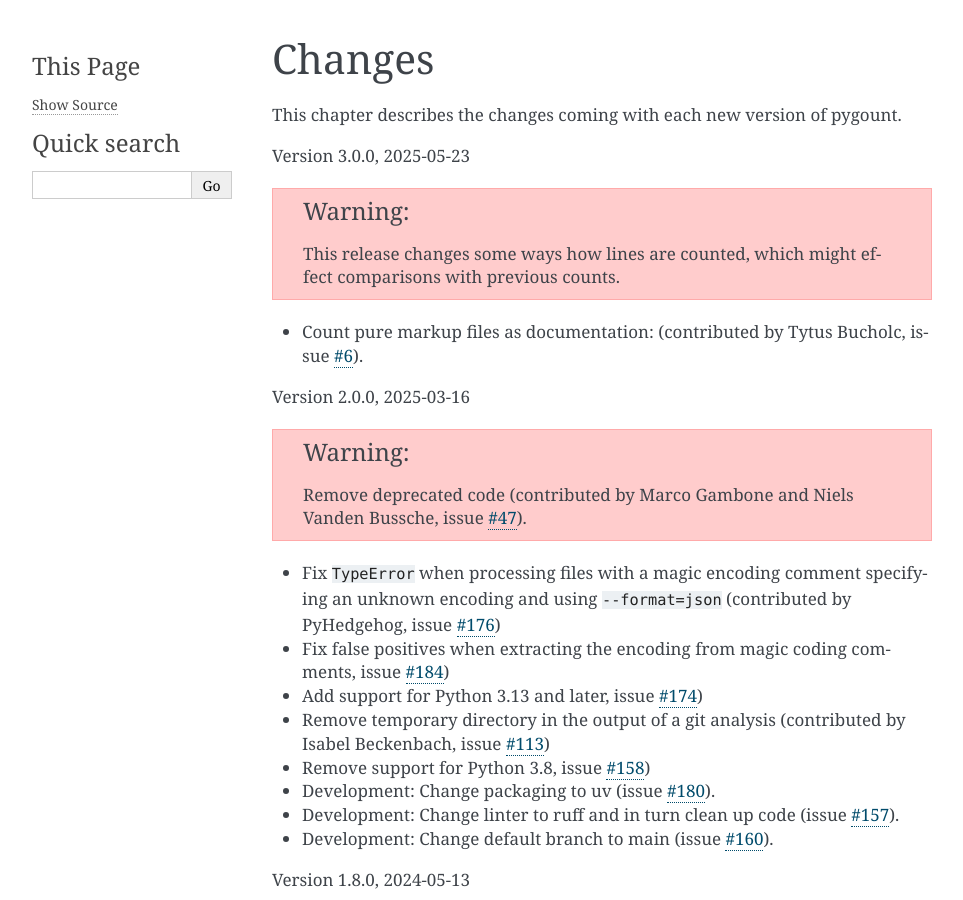
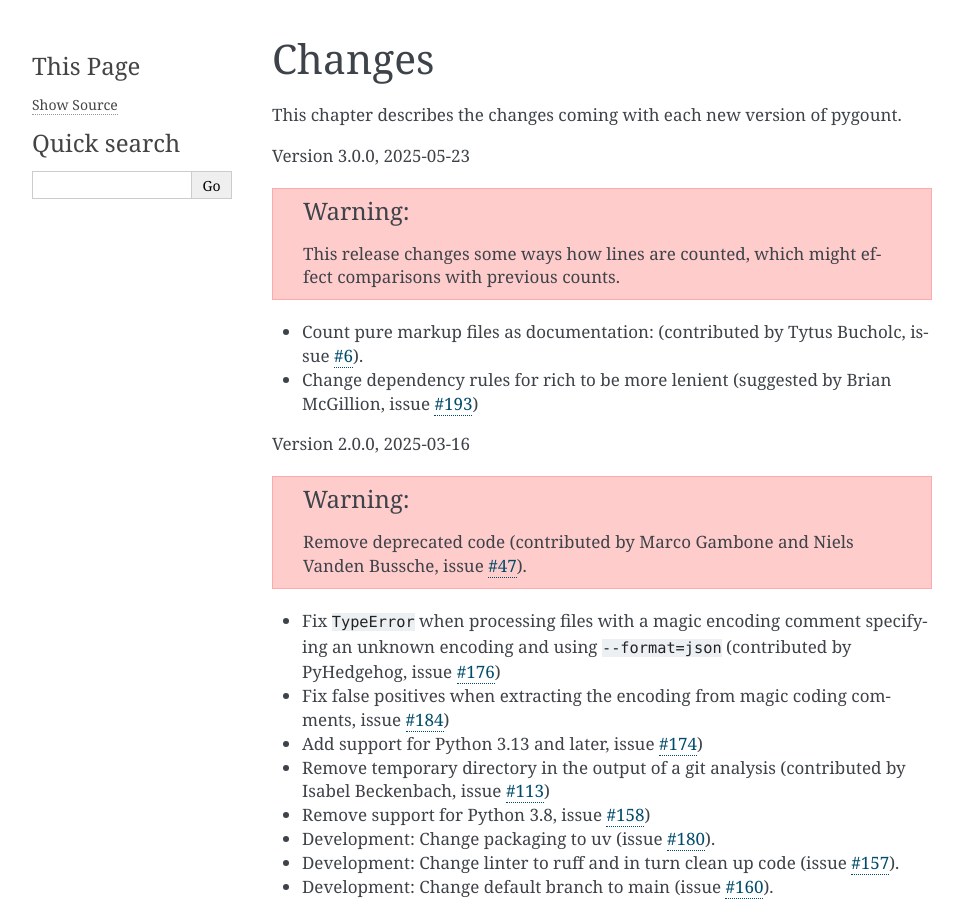
Before and after one commit to roskakori/pygount, a Sphinx documentation site: the page built from docs/changes.rst, in a window 1280 px wide and 900 px high. Shown: the whole window, without its empty margins (148-1111 px from the left). Built offline with Sphinx 7.4.7, drawn with Linux system fonts in a browser that asks for light colours.

Commit message:
#193 Update documentation

```diff
--- a/docs/changes.rst
+++ b/docs/changes.rst
@@ -10,6 +10,8 @@
 
 * Count pure markup files as documentation: (contributed by Tytus Bucholc, issue
   `#6 <https://github.com/roskakori/pygount/issues/6>`_).
+* Change dependency rules for rich to be more lenient (suggested by Brian McGillion, issue
+  `#193 <https://github.com/roskakori/pygount/issues/193>`_)
 
 Version 2.0.0, 2025-03-16
 
```
